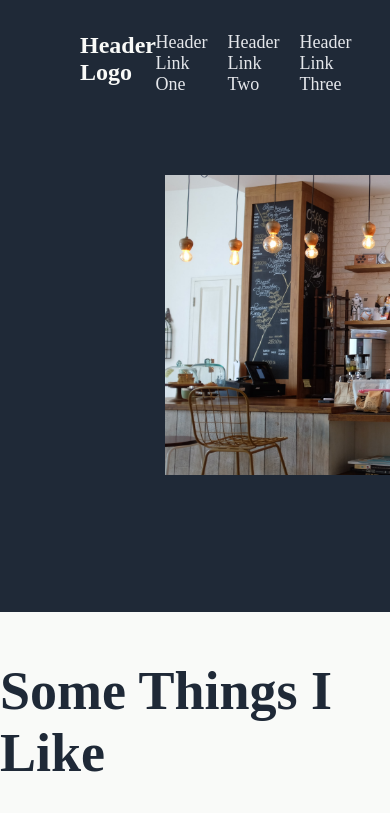
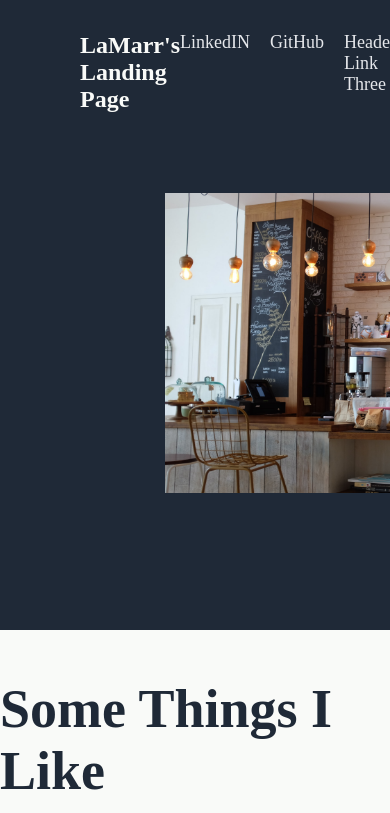
Before and after one commit to lamarr-smith17/landing-page, a plain HTML site: page index.html in a window 390 px wide. Shown: the top 813 px of the page. Drawn offline with Linux system fonts and the light colour scheme.

Commit message:
Make responsive

```diff
--- a/index.html
+++ b/index.html
@@ -13,11 +13,11 @@
 
             <nav class="header-links">
                 <div class="header-logo">
-                    <h1 id="head-logo">Header Logo</h1>
+                    <h1 id="head-logo">LaMarr's Landing Page</h1>
                 </div>
                 <ul class="link">
-                    <li><a href="" target="_blank">Header Link One</a></li>
-                    <li><a href="" target="_blank">Header Link Two</a></li>
+                    <li><a href="https://www.linkedin.com/in/lamarr-smith-0017/" target="_blank">LinkedIN</a></li>
+                    <li><a href="https://github.com/lamarr-smith17" target="_blank">GitHub</a></li>
                     <li><a href="" target="_blank">Header Link Three</a></li>
                 </ul>
             </nav>
@@ -101,8 +101,9 @@
     </div>
 
     <footer class="container-five">
-        <p class="footer-text">Thank You for visting! Please look at my Linkedin and GitHub!</p>
         <div class="cfive-inside">
+            <p class="footer-text">Thank You for visting! Please look at my Linkedin and GitHub!</p>
+
             <img class="social-links" src="./imgs/icons8-linkedin-48.png" alt="LinkedIN Logo">
             <img class="social-links" src="./imgs/icons8-github-48.png" alt="GitHub Logo">
         </div>
--- a/styles.css
+++ b/styles.css
@@ -204,6 +204,7 @@ li a {
 /* Footer Styles */
 footer{
     display: flex;
+    flex-shrink: 0;
     align-content: center;
     justify-content: center;
     text-align: center;
```
